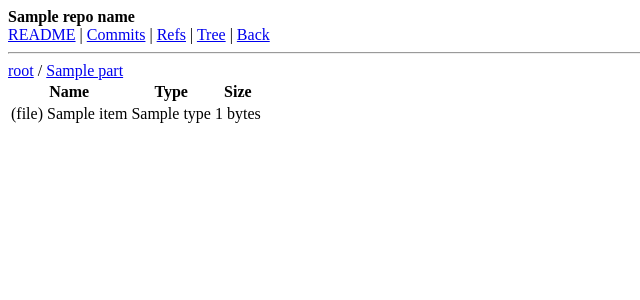
After one commit to LukaHietala/git-webview, a Flask app: template templates/tree.html in a window 1280 px wide. The commit adds this page. Shown: the top 300 px of the page, without its empty margins (0-640 px from the left). Run offline with Flask 3, Linux system fonts and the light colour scheme; the template is opened without the code that fills it: most values are stand-ins (such as "Sample title", 1, 10 or a date in 2020).

Commit message:
add tree page

```diff
--- a/app.py
+++ b/app.py
@@ -1,5 +1,5 @@
 from flask import Flask, render_template, request
-from util import get_readme, get_repos, get_commits, get_commit, get_refs
+from util import get_readme, get_repos, get_commits, get_commit, get_refs, get_tree
 from pathlib import Path
 from datetime import datetime
 
@@ -69,5 +69,26 @@ def refs(repo_name):
                            branches=refs["branches"],
                            tags=refs["tags"])
 
+@app.route('/<repo_name>/tree')
+@app.route('/<repo_name>/tree/<path:tree_path>')
+def tree(repo_name, tree_path=""):
+    ref = request.args.get('ref', 'HEAD')
+    tree_data = get_tree(str(repoRoot / repo_name), tree_path, ref)
+
+    path_parts = []
+    if tree_path:
+        parts = tree_path.split('/')
+        current_path = ""
+        for part in parts:
+            current_path = f"{current_path}/{part}" if current_path else part
+            path_parts.append({"name": part, "path": current_path})
+
+    return render_template("tree.html",
+                           repo_name=repo_name,
+                           tree=tree_data,
+                           path_parts=path_parts,
+                           current_path=tree_path,
+                           ref=ref)
+
 if __name__ == "__main__":
     app.run()
--- a/templates/base.html
+++ b/templates/base.html
@@ -11,6 +11,7 @@
         <a href="/{{ repo_name }}/readme">README</a> |
         <a href="/{{ repo_name }}/commits">Commits</a> |
         <a href="/{{ repo_name }}/refs">Refs</a> |
+        <a href="/{{ repo_name }}/tree">Tree</a> |
         <a href="/">Back</a>
     </nav>
     <hr>
--- /dev/null
+++ b/templates/tree.html
@@ -0,0 +1,61 @@
+{% extends "base.html" %}
+
+{% block title %}Tree - {{ repo_name }}{% endblock %}
+
+{% block content %}
+
+{% if tree %}
+<div>
+    <a href="/{{ repo_name }}/tree?ref={{ ref }}">root</a>
+    {% for part in path_parts %}
+        / <a href="/{{ repo_name }}/tree/{{ part.path }}?ref={{ ref }}">{{ part.name }}</a>
+    {% endfor %}
+</div>
+
+<table>
+    <thead>
+        <tr>
+            <th>Name</th>
+            <th>Type</th>
+            <th>Size</th>
+        </tr>
+    </thead>
+    <tbody>
+        {% if current_path %}
+        <tr>
+            <td>
+                {% if '/' in current_path %}
+                    {% set parent_path = current_path.rsplit('/', 1)[0] %}
+                    <a href="/{{ repo_name }}/tree/{{ parent_path }}?ref={{ ref }}">..</a>
+                {% else %}
+                    <a href="/{{ repo_name }}/tree?ref={{ ref }}">..</a>
+                {% endif %}
+            </td>
+        </tr>
+        {% endif %}
+        <!--TODO: figure out what to use to indicate file or dir-->
+        {% for item in tree.entries %}
+        <tr>
+            <td>
+                {% if item.type == 'tree' %}
+                    (dir) <a href="/{{ repo_name }}/tree/{{ item.path }}?ref={{ ref }}">{{ item.name }}</a>
+                {% else %}
+                    (file) {{ item.name }}
+                {% endif %}
+            </td>
+            <td>{{ item.type }}</td>
+            <td>
+                {% if item.size is not none %}
+                    {{ item.size }} bytes <!--TODO: human readable-->
+                {% else %}
+                    -
+                {% endif %}
+            </td>
+        </tr>
+        {% endfor %}
+    </tbody>
+</table>
+{% else %}
+<p>No tree</p>
+{% endif %}
+{% endblock %}
```
Also changed, not shown: util.py (+39 -1 lines), 5 other files.
